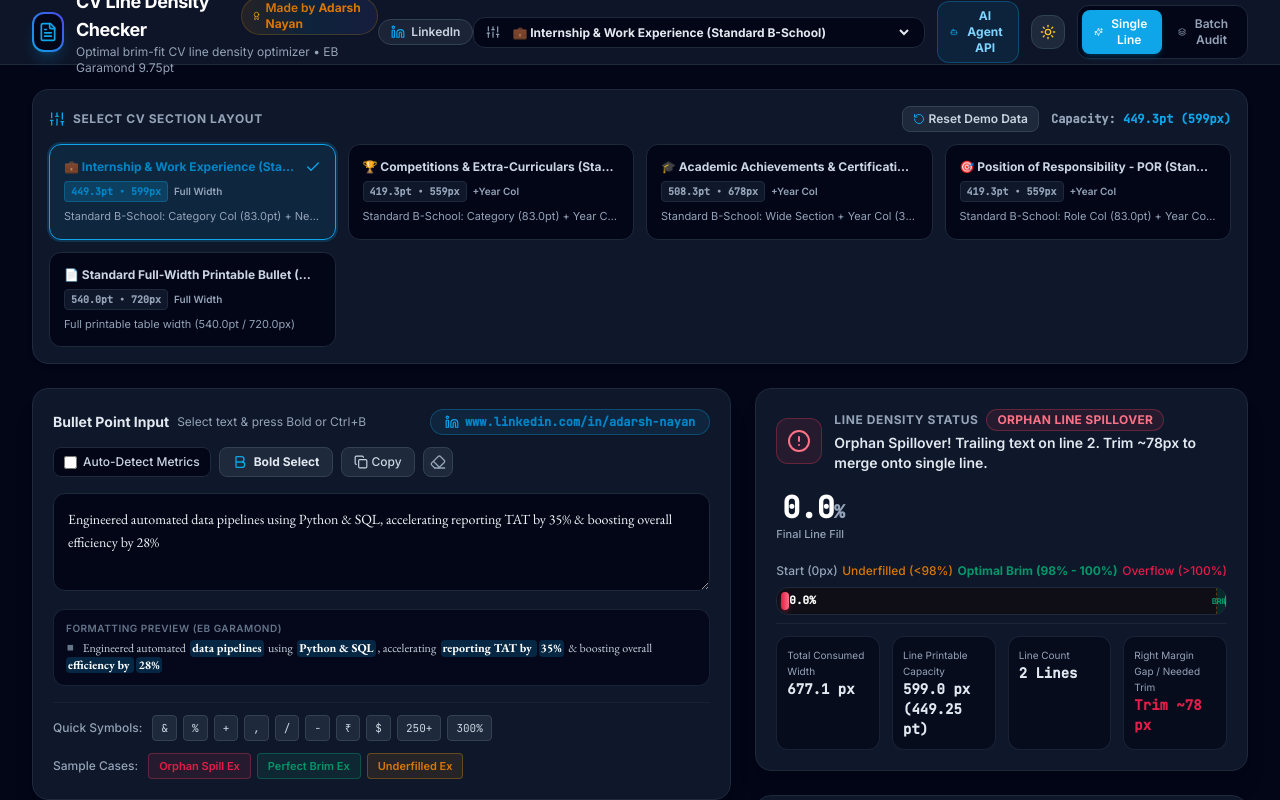
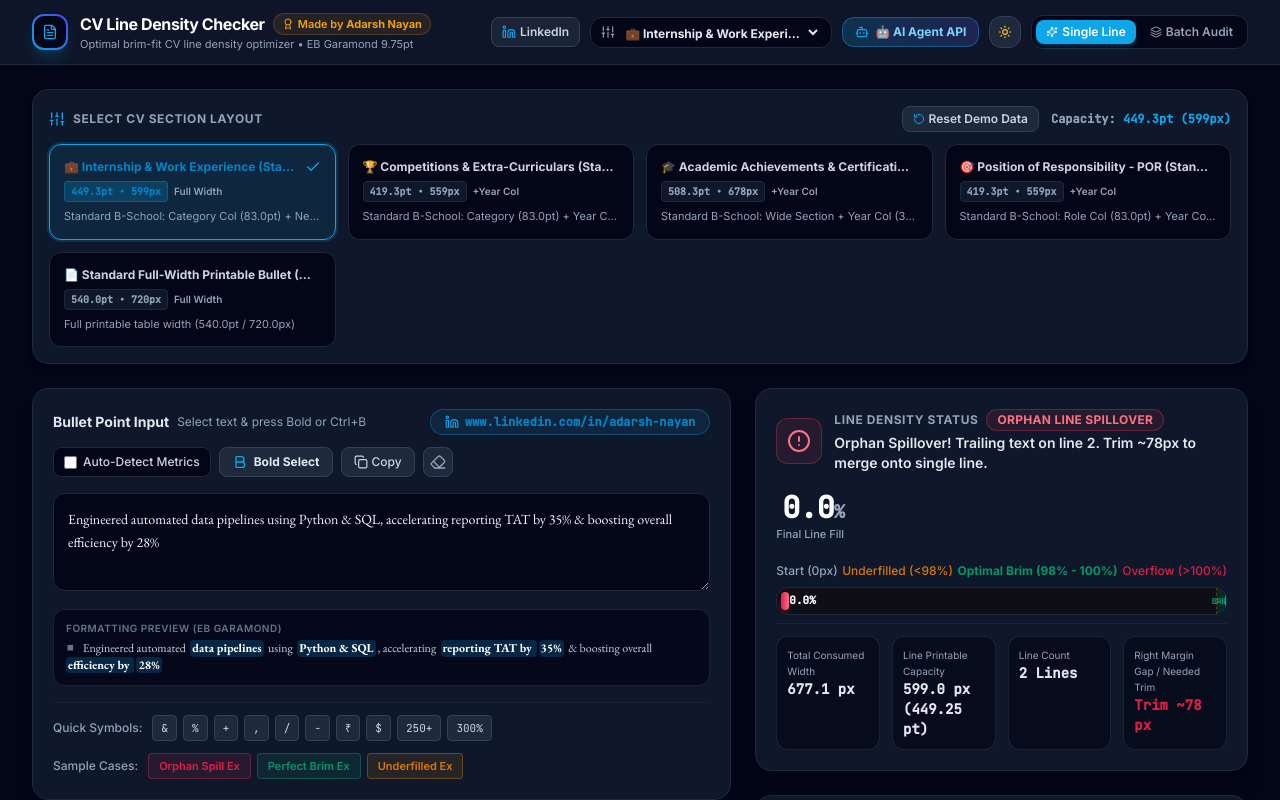
Before and after one commit to Nayanwho/cv-pixel-checker, a React (Vite) app: page / in a window 1280 px wide. Shown: the top 800 px of the page. Built offline with nearby package versions, Linux system fonts and the light colour scheme.

Commit message:
Fix Navbar misalignments and highlight AI Agent API feature

```diff
--- a/src/components/Navbar.jsx
+++ b/src/components/Navbar.jsx
@@ -37,55 +37,55 @@
   return (
     <header className={`${isDark ? 'bg-slate-900/95 border-slate-800' : 'bg-white/95 border-slate-200'} border-b sticky top-0 z-50 backdrop-blur-md transition-colors duration-300`}>
       <div className="max-w-7xl mx-auto px-4 sm:px-6 lg:px-8">
-        <div className="flex items-center justify-between h-16">
+        <div className="flex items-center justify-between py-2.5 min-h-[4rem] gap-3 flex-wrap xl:flex-nowrap">
 
-          {/* Left: Logo & Title & Original Made by Adarsh Nayan Badge */}
-          <div className="flex items-center space-x-3">
-            <div className="w-10 h-10 rounded-xl bg-gradient-to-tr from-sky-500 to-indigo-600 p-0.5 shadow-lg shadow-sky-500/20">
+          {/* Left: Logo & Title & Author Badge */}
+          <div className="flex items-center space-x-3 flex-shrink-0">
+            <div className="w-9 h-9 rounded-xl bg-gradient-to-tr from-sky-500 to-indigo-600 p-0.5 shadow-lg shadow-sky-500/20 flex-shrink-0">
               <div className={`w-full h-full ${isDark ? 'bg-slate-950' : 'bg-white'} rounded-[10px] flex items-center justify-center`}>
-                <FileText className="w-5 h-5 text-sky-500" />
+                <FileText className="w-4 h-4 text-sky-500" />
               </div>
             </div>
             <div>
               <div className="flex items-center space-x-2">
-                <h1 className={`text-base sm:text-lg font-extrabold tracking-tight ${isDark ? 'text-white' : 'text-slate-900'}`}>
+                <h1 className={`text-base font-extrabold tracking-tight whitespace-nowrap ${isDark ? 'text-white' : 'text-slate-900'}`}>
                   CV Line Density Checker
                 </h1>
 
-                {/* Original Made by Adarsh Nayan Badge */}
-                <span className="hidden sm:inline-flex items-center space-x-1 px-2.5 py-0.5 text-xs font-semibold bg-gradient-to-r from-amber-500/10 via-sky-500/10 to-indigo-500/10 text-amber-600 dark:text-amber-400 border border-amber-500/20 rounded-full shadow-sm">
+                {/* Author Badge */}
+                <span className="hidden sm:inline-flex items-center space-x-1 px-2 py-0.5 text-[11px] font-semibold bg-amber-500/10 text-amber-500 border border-amber-500/20 rounded-full whitespace-nowrap">
                   <Award className="w-3 h-3 text-amber-500" />
                   <span>Made by <strong>Adarsh Nayan</strong></span>
                 </span>
               </div>
-              <p className={`text-xs ${isDark ? 'text-slate-400' : 'text-slate-500'}`}>
+              <p className={`text-[11px] hidden md:block whitespace-nowrap ${isDark ? 'text-slate-400' : 'text-slate-500'}`}>
                 Optimal brim-fit CV line density optimizer • EB Garamond 9.75pt
               </p>
             </div>
           </div>
 
-          {/* Center White Space: Sleek, Minimalist & Elegant LinkedIn Pill Button */}
+          {/* Right Section: Actions & Navigation */}
+          <div className="flex items-center space-x-2.5 flex-wrap sm:flex-nowrap justify-end ml-auto">
+
+            {/* LinkedIn Link */}
             <a
               href="https://www.linkedin.com/in/adarsh-nayan"
               target="_blank"
               rel="noopener noreferrer"
-            className={`hidden md:inline-flex items-center space-x-1.5 px-3 py-1 rounded-full text-xs font-semibold font-sans border transition-all duration-200 shadow-sm ${
+              className={`hidden sm:inline-flex items-center space-x-1 px-2.5 py-1.5 rounded-lg text-xs font-semibold border transition-all duration-200 shadow-sm whitespace-nowrap ${
                 isDark
-                ? 'bg-slate-800/80 hover:bg-sky-500/20 text-slate-300 hover:text-sky-300 border-slate-700 hover:border-sky-500/40'
-                : 'bg-slate-100 hover:bg-sky-50 text-slate-700 hover:text-sky-600 border-slate-200 hover:border-sky-300'
+                  ? 'bg-slate-800/80 hover:bg-sky-500/20 text-slate-300 hover:text-sky-300 border-slate-700'
+                  : 'bg-slate-100 hover:bg-sky-50 text-slate-700 hover:text-sky-600 border-slate-200'
               }`}
-            title="Connect on LinkedIn (www.linkedin.com/in/adarsh-nayan)"
+              title="Connect on LinkedIn"
             >
               <Linkedin className="w-3.5 h-3.5 text-sky-500 flex-shrink-0" />
               <span>LinkedIn</span>
             </a>
 
-          {/* Right Controls: Preset Selector, Light/Dark Toggle, Tabs */}
-          <div className="flex items-center space-x-3">
-
             {/* Preset Selector Dropdown */}
-            <div className={`hidden lg:flex items-center space-x-2 ${isDark ? 'bg-slate-950 border-slate-800' : 'bg-slate-100 border-slate-200'} px-3 py-1.5 rounded-xl border`}>
-              <Sliders className={`w-3.5 h-3.5 ${isDark ? 'text-slate-400' : 'text-slate-500'}`} />
+            <div className={`flex items-center space-x-1.5 ${isDark ? 'bg-slate-950 border-slate-800' : 'bg-slate-100 border-slate-200'} px-2.5 py-1.5 rounded-xl border max-w-[220px] sm:max-w-none`}>
+              <Sliders className={`w-3.5 h-3.5 flex-shrink-0 ${isDark ? 'text-slate-400' : 'text-slate-500'}`} />
               <select
                 value={selectedPreset.id}
                 onChange={(e) => {
@@ -93,7 +93,7 @@
                   if (found) setSelectedPreset(found);
                 }}
                 aria-label="Select CV layout preset"
-                className={`bg-transparent text-xs ${isDark ? 'text-slate-200' : 'text-slate-800'} focus:outline-none cursor-pointer pr-1 font-bold`}
+                className={`bg-transparent text-xs ${isDark ? 'text-slate-200' : 'text-slate-800'} focus:outline-none cursor-pointer font-bold truncate max-w-[160px] sm:max-w-[200px]`}
               >
                 {CV_PRESETS.map(p => (
                   <option key={p.id} value={p.id} className={isDark ? 'bg-slate-900 text-slate-200' : 'bg-white text-slate-800'}>
@@ -103,37 +103,37 @@
               </select>
             </div>
 
-            {/* AI Agent API Integration Button */}
+            {/* 🔥 PRIMARY FEATURE FOCUS: AI Agent API Integration Button */}
             <button
               onClick={() => setIsApiModalOpen(true)}
-              className={`flex items-center space-x-1.5 px-3 py-1.5 rounded-xl border text-xs font-bold transition-all focus-visible:ring-2 focus-visible:ring-sky-500 ${
+              className={`flex items-center space-x-1.5 px-3 py-1.5 rounded-xl border text-xs font-bold transition-all whitespace-nowrap shadow-sm hover:scale-[1.02] active:scale-95 ${
                 isDark
-                  ? 'bg-sky-500/10 border-sky-500/30 text-sky-300 hover:bg-sky-500/20'
-                  : 'bg-sky-50 border-sky-200 text-sky-600 hover:bg-sky-100'
+                  ? 'bg-gradient-to-r from-sky-500/20 to-indigo-500/20 border-sky-500/40 text-sky-300 hover:border-sky-400 hover:shadow-sky-500/10'
+                  : 'bg-gradient-to-r from-sky-50 to-indigo-50 border-sky-300 text-sky-700 hover:border-sky-400'
               }`}
               title="Open AI Agent & REST API Integration Guide"
             >
-              <Bot className="w-3.5 h-3.5 text-sky-500" />
-              <span>AI Agent API</span>
+              <Bot className="w-3.5 h-3.5 text-sky-500 flex-shrink-0" />
+              <span className="whitespace-nowrap">🤖 AI Agent API</span>
             </button>
 
             {/* Light / Dark Mode Toggle */}
             <button
               onClick={() => setTheme(isDark ? 'light' : 'dark')}
               aria-label={`Switch to ${isDark ? 'Light' : 'Dark'} Mode`}
-              className={`p-2 rounded-xl border transition-all duration-200 focus-visible:ring-2 focus-visible:ring-sky-500 ${
+              className={`p-2 rounded-xl border transition-all duration-200 ${
                 isDark
-                  ? 'bg-slate-800 border-slate-700 text-amber-400 hover:bg-slate-700 hover:text-amber-300'
-                  : 'bg-slate-100 border-slate-200 text-slate-700 hover:bg-slate-200 hover:text-slate-900'
+                  ? 'bg-slate-800 border-slate-700 text-amber-400 hover:bg-slate-700'
+                  : 'bg-slate-100 border-slate-200 text-slate-700 hover:bg-slate-200'
               }`}
               title={`Switch to ${isDark ? 'Light' : 'Dark'} Mode`}
             >
-              {isDark ? <Sun className="w-4 h-4" /> : <Moon className="w-4 h-4" />}
+              {isDark ? <Sun className="w-3.5 h-3.5" /> : <Moon className="w-3.5 h-3.5" />}
             </button>
 
-            {/* Tab Navigation with Roving TabIndex & Focus Movement */}
+            {/* Tab Navigation */}
             <nav
-              className={`flex space-x-1 ${isDark ? 'bg-slate-950 border-slate-800' : 'bg-slate-100 border-slate-200'} p-1 rounded-xl border`}
+              className={`flex space-x-1 ${isDark ? 'bg-slate-950 border-slate-800' : 'bg-slate-100 border-slate-200'} p-1 rounded-xl border flex-shrink-0`}
               role="tablist"
               aria-label="Mode selector"
               onKeyDown={handleTabKeyDown}
@@ -146,13 +146,13 @@
                 aria-selected={activeTab === 'single'}
                 aria-controls="panel-single"
                 onClick={() => switchTabAndFocus('single')}
-                className={`flex items-center space-x-1.5 px-3 py-1.5 rounded-lg text-xs font-semibold transition-all focus-visible:ring-2 focus-visible:ring-sky-500 ${
+                className={`flex items-center space-x-1 px-2.5 py-1 rounded-lg text-xs font-semibold transition-all whitespace-nowrap ${
                   activeTab === 'single'
                     ? 'bg-sky-500 text-white shadow-md shadow-sky-500/20'
-                    : isDark ? 'text-slate-400 hover:text-slate-200 hover:bg-slate-900' : 'text-slate-600 hover:text-slate-900 hover:bg-white'
+                    : isDark ? 'text-slate-400 hover:text-slate-200' : 'text-slate-600 hover:text-slate-900'
                 }`}
               >
-                <Sparkles className="w-3.5 h-3.5" />
+                <Sparkles className="w-3 h-3 flex-shrink-0" />
                 <span>Single Line</span>
               </button>
 
@@ -164,13 +164,13 @@
                 aria-selected={activeTab === 'batch'}
                 aria-controls="panel-batch"
                 onClick={() => switchTabAndFocus('batch')}
-                className={`flex items-center space-x-1.5 px-3 py-1.5 rounded-lg text-xs font-semibold transition-all focus-visible:ring-2 focus-visible:ring-sky-500 ${
+                className={`flex items-center space-x-1 px-2.5 py-1 rounded-lg text-xs font-semibold transition-all whitespace-nowrap ${
                   activeTab === 'batch'
                     ? 'bg-sky-500 text-white shadow-md shadow-sky-500/20'
-                    : isDark ? 'text-slate-400 hover:text-slate-200 hover:bg-slate-900' : 'text-slate-600 hover:text-slate-900 hover:bg-white'
+                    : isDark ? 'text-slate-400 hover:text-slate-200' : 'text-slate-600 hover:text-slate-900'
                 }`}
               >
-                <Layers className="w-3.5 h-3.5" />
+                <Layers className="w-3 h-3 flex-shrink-0" />
                 <span>Batch Audit</span>
               </button>
             </nav>
```
Lines whose indentation alone changed are shown as unchanged.
